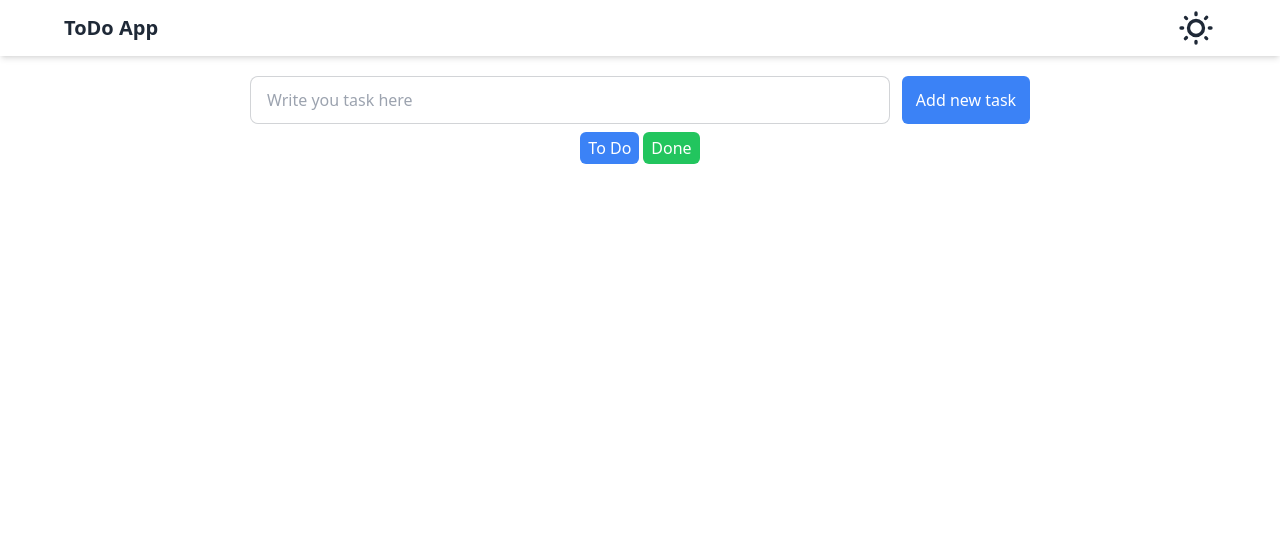
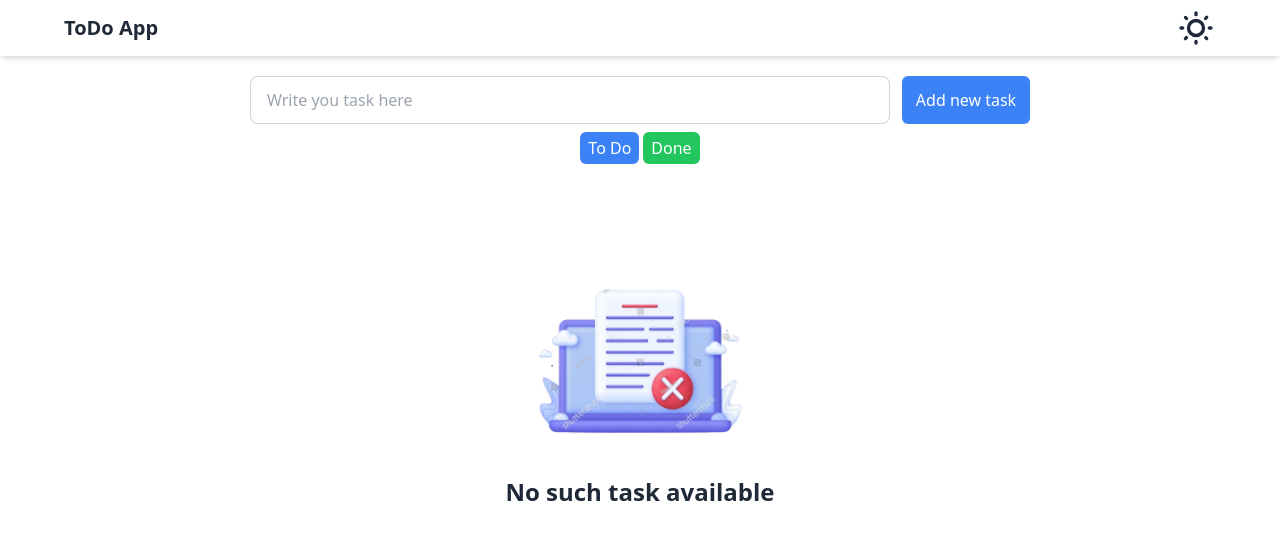
Before and after one commit to shyamkrsh/todoapp, a React (Vite) app in the folder frontend/: page / in a window 1280 px wide. Shown: the top 540 px of the page. Built offline with nearby package versions, Linux system fonts and the light colour scheme.

Commit message:
vercel.json file added

```diff
--- a/frontend/src/App.jsx
+++ b/frontend/src/App.jsx
@@ -3,11 +3,13 @@ import './App.css'
 import Navbar from './Components/Navbar'
 import AddTasks from './Components/AddTasks'
 import TaskCard from './Components/TaskCard'
+import Empty from './Components/Empty'
 
 function App() {
 
   const [tasks, setTasks] = useState([]);
   const [isDoneShow, setIsDoneShow] = useState(false);
+
 
   return (
     <>
@@ -21,6 +23,11 @@ function App() {
       {/* here task */}
 
       <div className='h-[60vh] mt-5 overflow-x-hidden overflow-y-scroll relative'>
+
+        <div className={tasks?.length != 0 ? "hidden" : 'block'}>
+          <Empty />
+        </div>
+
         <div className={isDoneShow ? 'hidden' : 'block'}>
           {
             tasks?.map((task, index) => (
@@ -38,6 +45,7 @@ function App() {
           }
         </div>
       </div>
+
     </>
   )
 }
--- /dev/null
+++ b/frontend/src/Components/Empty.jsx
@@ -0,0 +1,12 @@
+import React from 'react'
+
+function Empty() {
+  return (
+    <div className='w-[100vw] h-[100%] flex flex-col items-center justify-center mt-10'>
+        <img src="./src/assets/empty.png" className='w-[40%] md:w-[20%] mt-10' />
+        <h1 className='text-2xl font-semibold'>No such task available</h1>
+    </div>
+  )
+}
+
+export default Empty
--- a/frontend/src/Components/TaskCard.jsx
+++ b/frontend/src/Components/TaskCard.jsx
@@ -30,9 +30,8 @@ function TaskCard({ task_id, isDone, setTasks, content }) {
         setValue(value);
     }
 
-
     return (
-        <div className='flex items-center justify-center gap-5 md:gap-10 mt-5 w-[90%] md:w-[75%] shadow-lg mx-auto rounded-md p-2 border'>
+        <div className='flex items-center justify-center gap-5 md:gap-10 mt-5 w-[90%] md:w-[75%] shadow-lg mx-auto rounded-md py-2 border'>
             <div>
                 <input type="checkbox" checked={isDone ? true : false} className="checkbox checkbox-md" onClick={() => handleTaskDone(task_id)} />
             </div>
```
Also changed, not shown: frontend/src/assets/empty.png (added).
